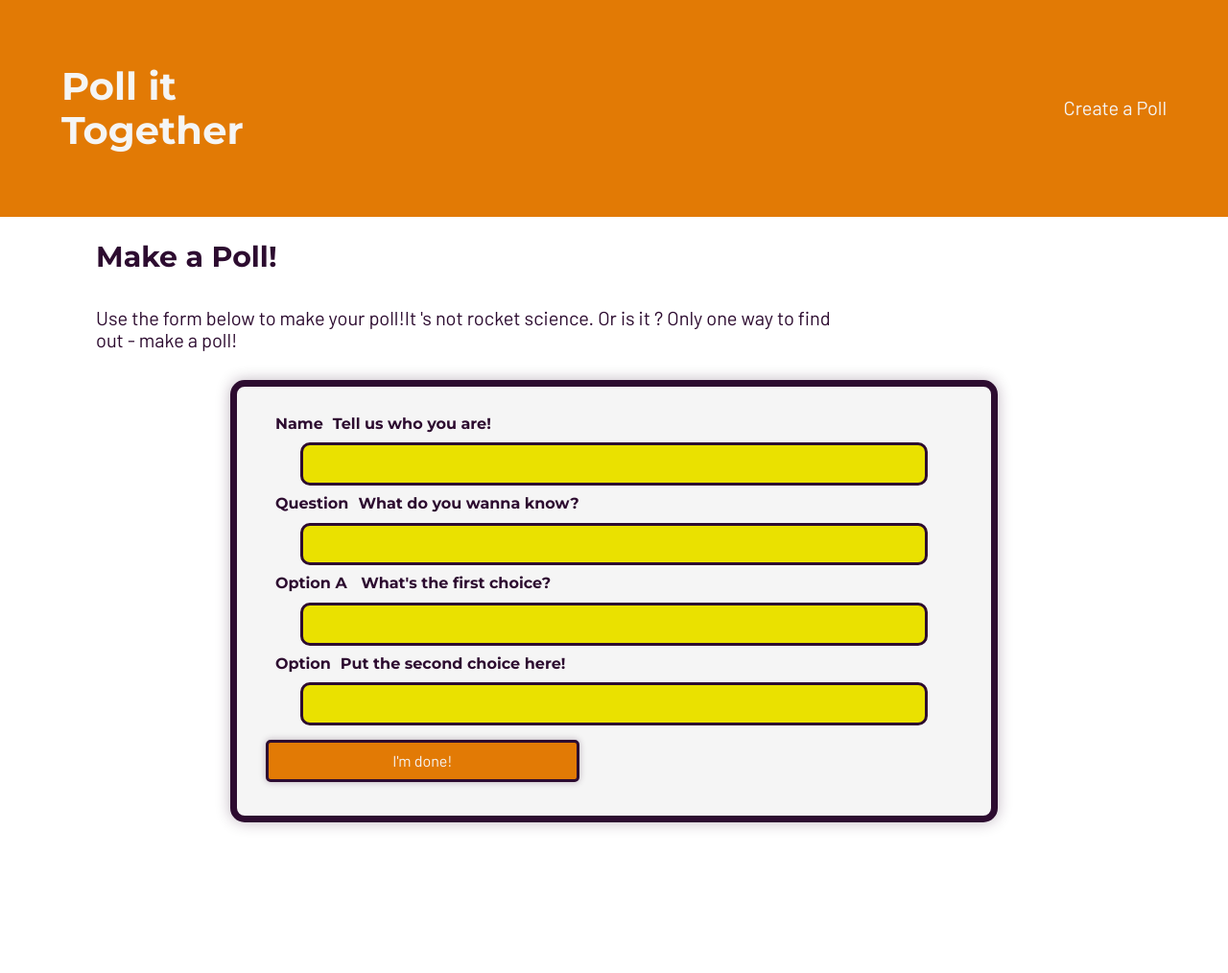
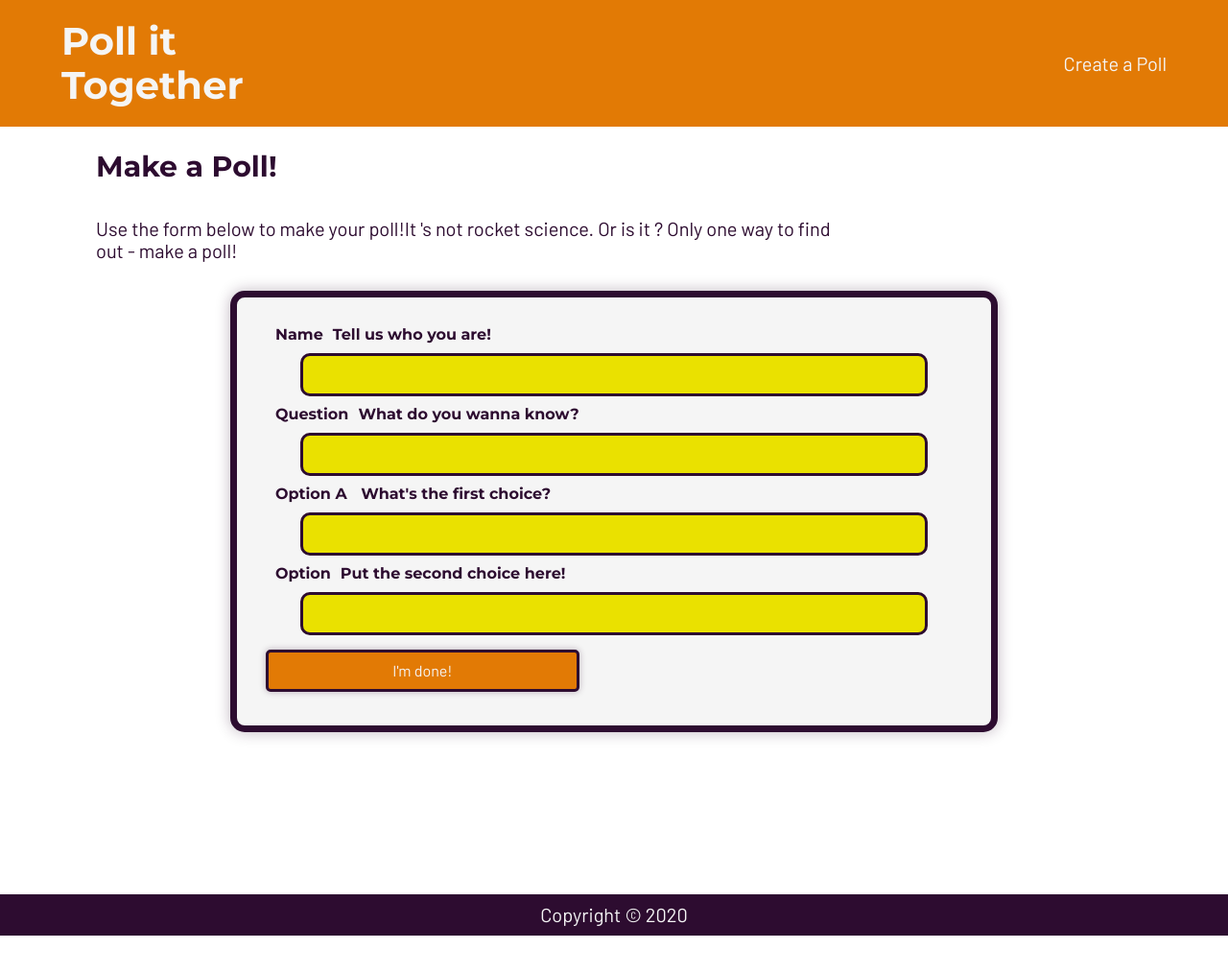
Before and after one commit to SergeChurkin-ca/poll-it, a React (Create React App) app: page /createpoll in a window 1280 px wide. Shown: the top 1014 px of the page at 96% size. After the commit the page ends 975 px from the top, so only its background shows below. Built offline with nearby package versions, Linux system fonts and the light colour scheme.

Commit message:
header size, added footer

```diff
--- a/src/App.js
+++ b/src/App.js
@@ -1,6 +1,7 @@
 // Imports ----- +
 import React, { Component, Fragment } from "react";
 import Header from "./Header";
+import Footer from "./Footer";
 import HomePage from "./HomePage";
 import CreatePoll from "./CreatePoll";
 import PollAnalytics from "./PollAnalytics";
@@ -19,6 +20,7 @@ class App extends Component {
           <Route exact path="/createpoll" component={CreatePoll} />
           <Route path="/polls/:pollKey/analytics" component={PollAnalytics} />
           <Route path="/polls/:pollKey/view" component={ViewPoll} />
+          <Footer />
         </Fragment>
       </Router>
     );
--- /dev/null
+++ b/src/Footer.js
@@ -0,0 +1,15 @@
+import React from "react";
+import { Link } from "react-router-dom";
+import './createpoll.css'
+
+const Footer = () => {
+    return (
+        <footer>
+            <div className="footer">
+                <p>Copyright © 2020</p>
+            </div>
+        </footer>
+    );
+};
+
+export default Footer;
--- a/src/createpoll.css
+++ b/src/createpoll.css
@@ -278,7 +278,7 @@ header {
     justify-content: space-between;
     max-width: 1400px;
     margin: 0 auto;
-    padding: 15px 0;
+    padding: 0px;
     width: 90%;
 }
 
--- a/src/index.css
+++ b/src/index.css
@@ -14,6 +14,14 @@ body {
     background: white;
     color: #2d0c30;
     font-size: 2rem;
+}
+
+.footer {
+    width: 100%;
+    text-align: center;
+    padding: 10px 0;
+    background-color: #2d0c30;
+    color: whitesmoke;
 }
 
 
@@ -85,9 +93,12 @@ img {
 
 /* Header and main are styled seperately here for layout concerns */
 
-header {
+/* header { */
     /* height: 20vh; */
-    min-height: 120px;
+    /* min-height: 120px; */
+/* } */
+.header h1 {
+    margin: 0px;
 }
 
 main {
@@ -122,7 +133,7 @@ header {
     justify-content: space-between;
     max-width: 1400px;
     margin: 0 auto;
-    padding: 20px 0;
+    padding: 0px;
     width: 90%;
 }
 
--- a/src/viewpoll.css
+++ b/src/viewpoll.css
@@ -281,7 +281,7 @@ header {
     justify-content: space-between;
     max-width: 1400px;
     margin: 0 auto;
-    padding: 20px 0;
+    padding: 0px;
     width: 90%;
 }
 
```
